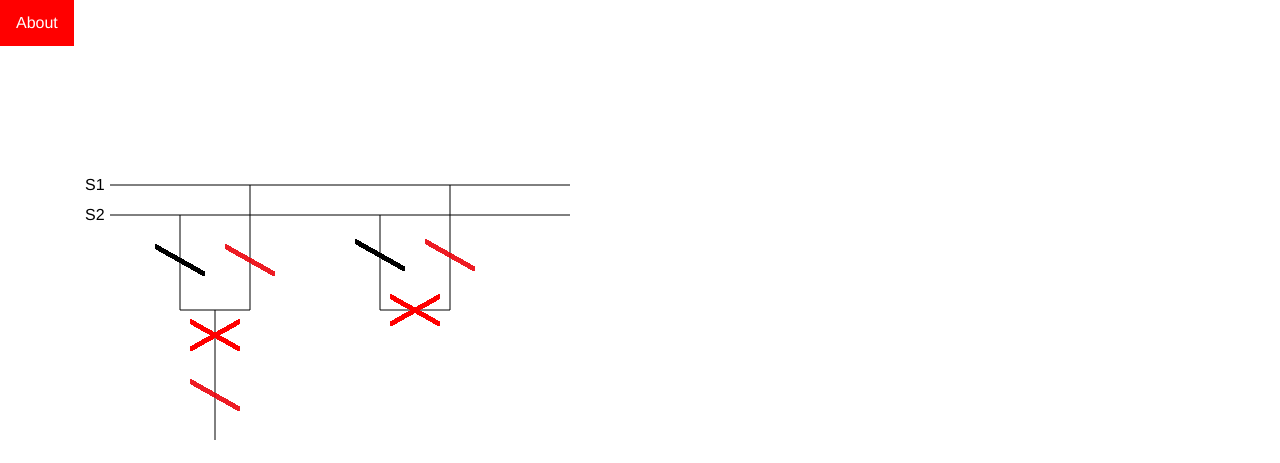
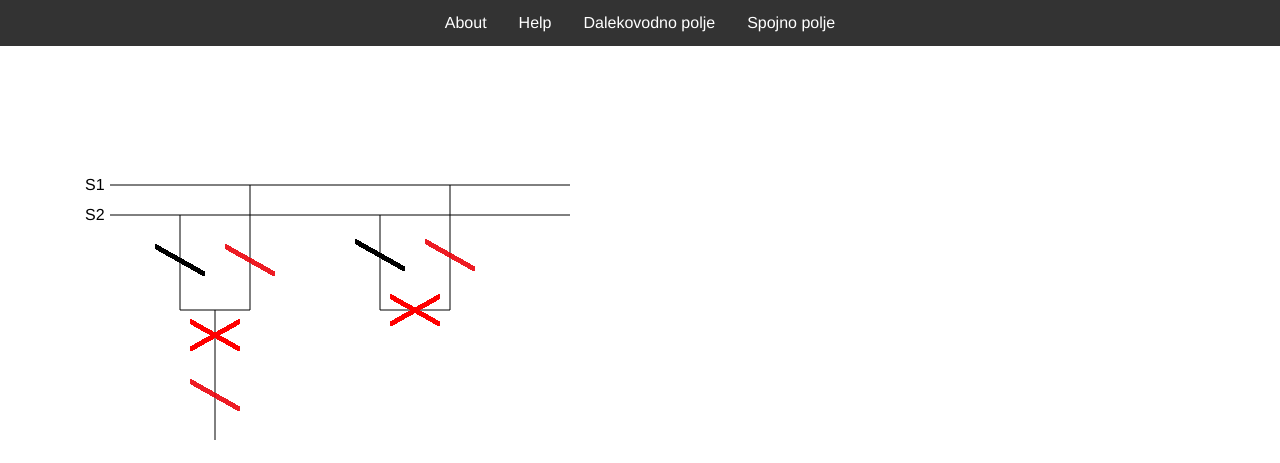
Before and after one commit to ivanazuzic/MPIS-zadatak, a plain HTML site: page index.html in a window 1280 px wide. Drawn offline with Linux system fonts and the light colour scheme.

Commit message:
ivana PLS

```diff
--- a/index.html
+++ b/index.html
@@ -43,6 +43,7 @@
 </head>
 
 <body>
+    <div id="navbar">
         <ul>
             <li><a href="">About</a></li>
             <li><a href="">Help</a></li>
@@ -63,6 +64,7 @@
                 </div>
             </li>
         </ul>
+    </div>
 	<!--Ovo su primjeri kako se koriste klase i funkcije.-->
 	<p id="demo"></p>
 	<p id="demo2"></p>
--- a/style.css
+++ b/style.css
@@ -11,7 +11,6 @@ body {
     padding: 0;
     width: 100%;
     background-color: #333;
-
 }
 
 ul {
@@ -24,6 +23,7 @@ ul {
     position: relative;
     margin: 0;
     padding: 0;
+    background-color: #333;
 }
 
 li {
```
Lines whose indentation alone changed are shown as unchanged.
